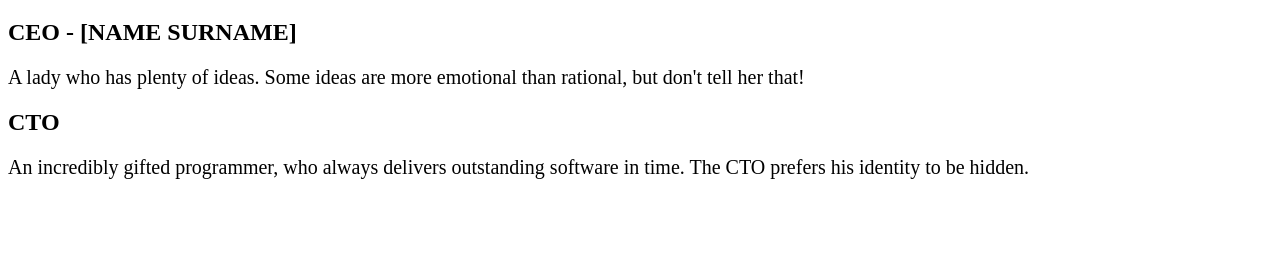
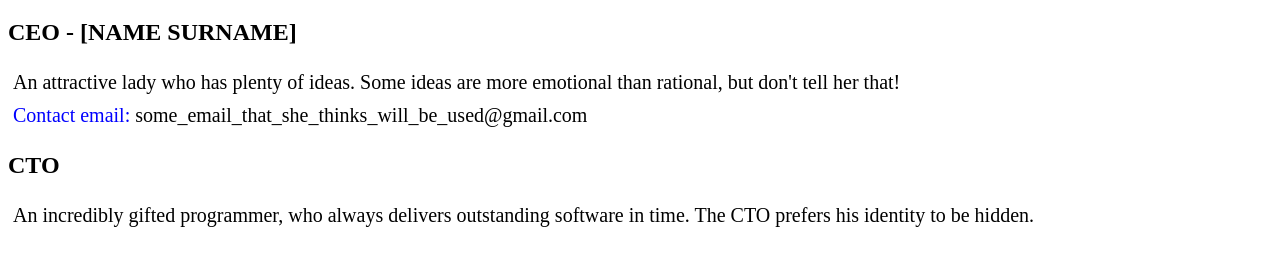
Before and after one commit to mercury0114/mercury0114.github.io, a plain HTML site: page contact.html in a window 1280 px wide. Shown: the part 103-368 px from the top of the page. Drawn offline with Linux system fonts and the light colour scheme.

Commit message:
Highlight email in blue

```diff
--- a/contact.html
+++ b/contact.html
@@ -13,7 +13,8 @@
 
     <h2>CEO - [NAME SURNAME]</h2>
 
-    <div class="text">A lady who has plenty of ideas. Some ideas are more emotional than rational, but don't tell her that!</div>
+    <div class="text">An attractive lady who has plenty of ideas. Some ideas are more emotional than rational, but don't tell her that!</div>
+    <div class="text"><text style="color:blue">Contact email:</text> some_email_that_she_thinks_will_be_used@gmail.com</div>
 
     <h2>CTO</h2>
 
--- a/stylesheet.css
+++ b/stylesheet.css
@@ -19,4 +19,5 @@ h1 {
 
 .text {
     font-size: 20px;
+    padding: 5px;
 }
```
Also changed, not shown: 1 other file.
